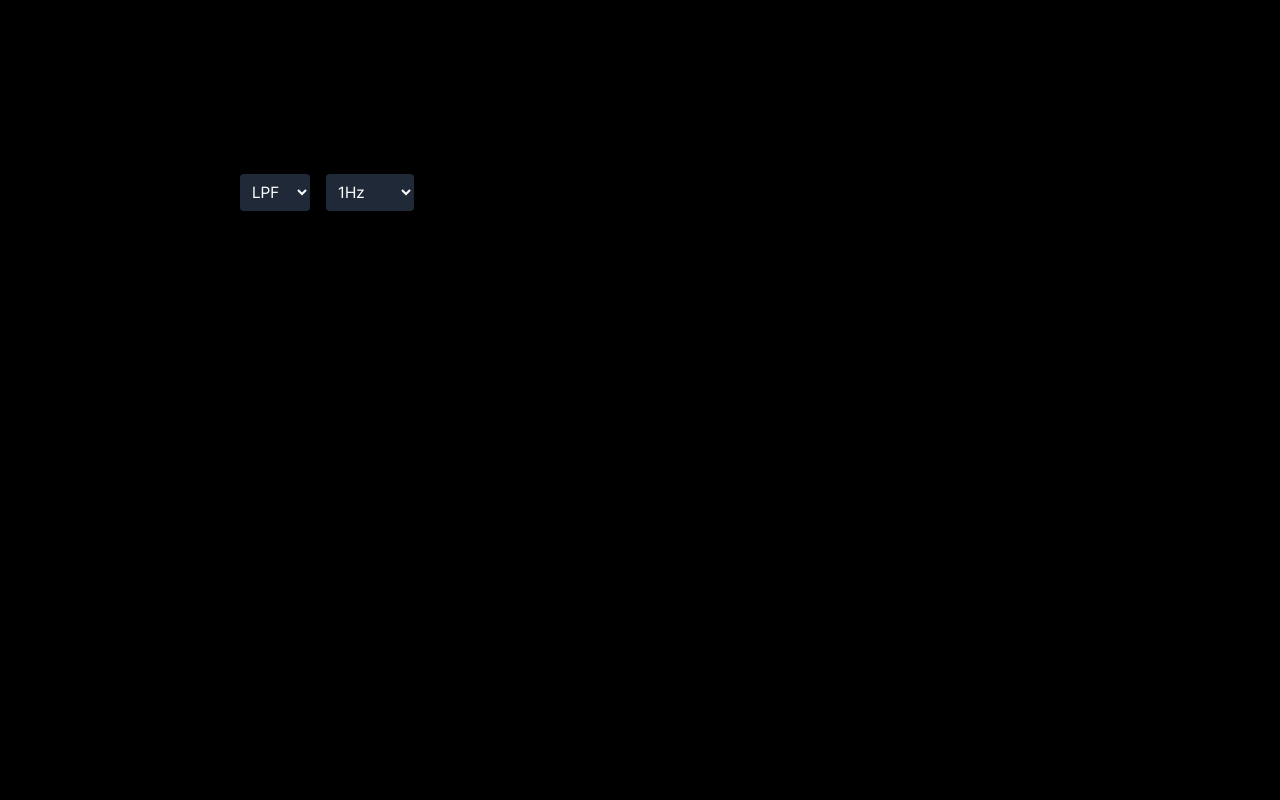
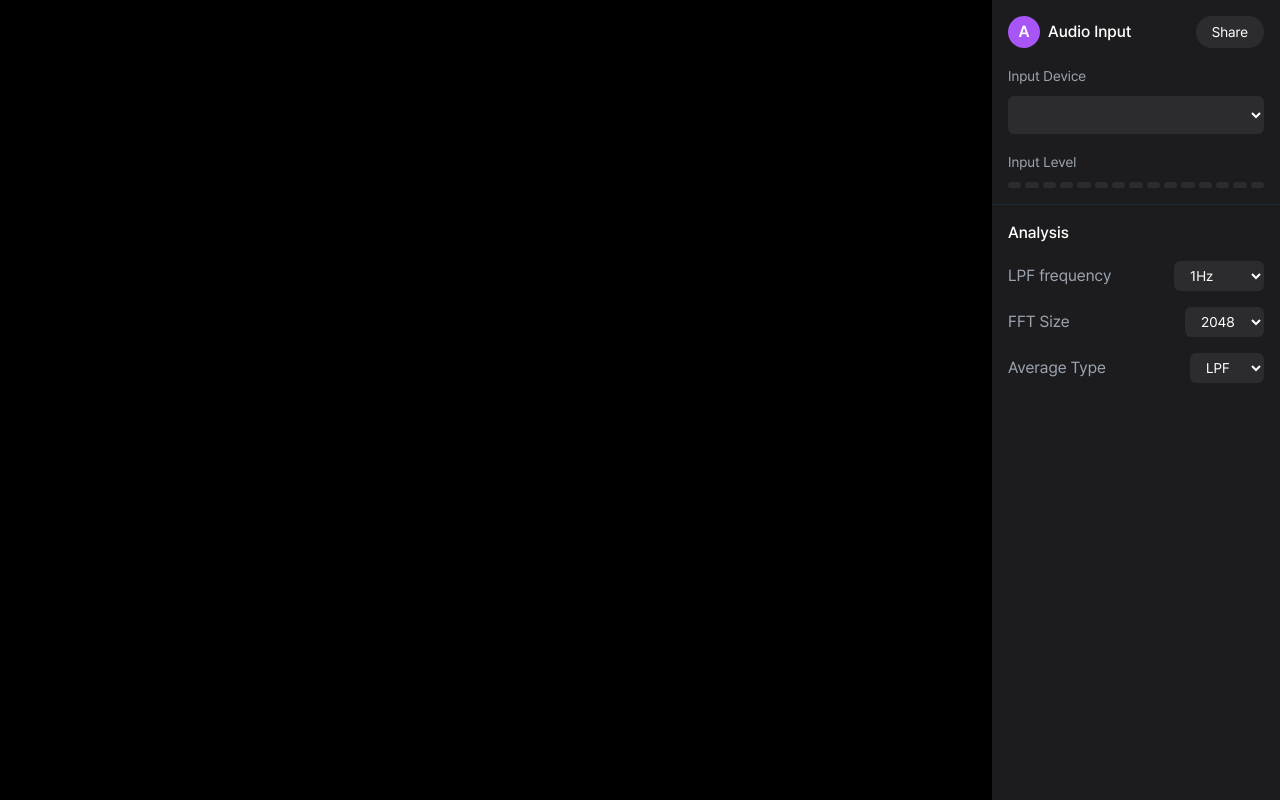
Before and after one commit to safethecode/soundscape, a Next.js app: page / in a window 1280 px wide. Built offline with nearby package versions, Linux system fonts and the light colour scheme; no server answers.

Commit message:
feat(components/AudioSidebar): 오른쪽 사이드바 추가

```diff
--- a/src/app/(main)/page.tsx
+++ b/src/app/(main)/page.tsx
@@ -1,9 +1,53 @@
+'use client'
+
+import { useState } from 'react'
 import AudioSpectrum from '@/components/AudioSpectrum'
+import AudioSidebar from '@/components/AudioSidebar'
+
+type LPFFrequency = 0.25 | 0.5 | 1
+type FFTSize = 1024 | 2048 | 4096
 
 export default function Main() {
+  const [audioContext, setAudioContext] = useState<AudioContext>()
+  const [source, setSource] = useState<MediaStreamAudioSourceNode>()
+  const [lpfFrequency, setLpfFrequency] = useState<LPFFrequency>(1)
+  const [fftSize, setFftSize] = useState<FFTSize>(2048)
+
+  const handleSourceChange = (stream: MediaStream) => {
+    if (!audioContext) {
+      const newContext = new AudioContext()
+      setAudioContext(newContext)
+      setSource(newContext.createMediaStreamSource(stream))
+    } else {
+      if (source) {
+        source.disconnect()
+      }
+      setSource(audioContext.createMediaStreamSource(stream))
+    }
+  }
+
   return (
-    <main className="flex min-h-screen items-center justify-center">
-      <AudioSpectrum />
+    <main className="flex min-h-screen">
+      <div className="flex-1">
+        {audioContext && source && (
+          <AudioSpectrum
+            audioContext={audioContext}
+            source={source}
+            onSourceChange={handleSourceChange}
+            lpfFrequency={lpfFrequency}
+            fftSize={fftSize}
+          />
+        )}
+      </div>
+      <AudioSidebar
+        audioContext={audioContext}
+        source={source}
+        onSourceChange={handleSourceChange}
+        lpfFrequency={lpfFrequency}
+        onLpfFrequencyChange={setLpfFrequency}
+        fftSize={fftSize}
+        onFftSizeChange={setFftSize}
+      />
     </main>
   )
 }
--- /dev/null
+++ b/src/components/AudioSidebar.tsx
@@ -0,0 +1,182 @@
+import { useEffect, useState } from 'react'
+
+type LPFFrequency = 0.25 | 0.5 | 1;
+type FFTSize = 1024 | 2048 | 4096;
+
+interface AudioSidebarProps {
+  audioContext: AudioContext | undefined;
+  source: MediaStreamAudioSourceNode | undefined;
+  onSourceChange: (stream: MediaStream) => void;
+  lpfFrequency: LPFFrequency;
+  onLpfFrequencyChange: (freq: LPFFrequency) => void;
+  fftSize: FFTSize;
+  onFftSizeChange: (size: FFTSize) => void;
+}
+
+export default function AudioSidebar({ audioContext, source, onSourceChange, lpfFrequency, onLpfFrequencyChange, fftSize, onFftSizeChange }: AudioSidebarProps) {
+  const [devices, setDevices] = useState<MediaDeviceInfo[]>([])
+  const [selectedDeviceId, setSelectedDeviceId] = useState<string>('')
+  const [volume, setVolume] = useState<number>(-Infinity)
+
+  useEffect(() => {
+    const initializeAudio = async () => {
+      try {
+        const devices = await navigator.mediaDevices.enumerateDevices()
+        const audioDevices = devices.filter(device => device.kind === 'audioinput')
+        setDevices(audioDevices)
+
+        if (audioDevices.length > 0 && !selectedDeviceId) {
+          const defaultDevice = audioDevices[0]
+          setSelectedDeviceId(defaultDevice.deviceId)
+
+          const stream = await navigator.mediaDevices.getUserMedia({
+            audio: { deviceId: { exact: defaultDevice.deviceId } }
+          })
+          onSourceChange(stream)
+        }
+      } catch (err) {
+        console.error('Error initializing audio:', err)
+      }
+    }
+
+    initializeAudio()
+  }, [])
+
+  useEffect(() => {
+    if (!audioContext || !source) return
+
+    const analyser = audioContext.createAnalyser()
+    analyser.minDecibels = -85
+    analyser.maxDecibels = -30
+    analyser.smoothingTimeConstant = 0.5
+
+    const dataArray = new Float32Array(analyser.frequencyBinCount)
+
+    let animationId: number
+
+    const updateVolume = () => {
+      analyser.getFloatTimeDomainData(dataArray)
+
+      let rms = 0
+      for (let i = 0; i < dataArray.length; i++) {
+        rms += dataArray[i] * dataArray[i]
+      }
+      rms = Math.sqrt(rms / dataArray.length)
+
+      const normalized = Math.max(0, Math.min(100, (20 * Math.log10(rms) + 85) / 55 * 100 * 0.7))
+      setVolume(normalized)
+
+      animationId = requestAnimationFrame(updateVolume)
+    }
+
+    source.connect(analyser)
+    updateVolume()
+
+    return () => {
+      cancelAnimationFrame(animationId)
+      analyser.disconnect()
+      source.disconnect()
+    }
+  }, [source, audioContext])
+
+  const handleDeviceChange = async (deviceId: string) => {
+    setSelectedDeviceId(deviceId)
+    try {
+      const stream = await navigator.mediaDevices.getUserMedia({
+        audio: { deviceId: { exact: deviceId } }
+      })
+      onSourceChange(stream)
+    } catch (err) {
+      console.error('Error changing audio source:', err)
+    }
+  }
+
+  return (
+    <div className="w-72 bg-[#1C1C1E] flex flex-col h-screen">
+      <div className="p-4 border-b border-gray-800">
+        <div className="flex items-center justify-between mb-4">
+          <div className="flex items-center gap-2">
+            <div className="w-8 h-8 rounded-full bg-purple-500 flex items-center justify-center">
+              <span className="text-white font-semibold">A</span>
+            </div>
+            <h2 className="text-white font-medium">Audio Input</h2>
+          </div>
+          <button className="px-4 py-1.5 bg-[#2C2C2E] text-white rounded-full text-sm">
+            Share
+          </button>
+        </div>
+        <div className="space-y-4">
+          <div className="space-y-2">
+            <label className="text-gray-400 text-sm">Input Device</label>
+            <select
+              value={selectedDeviceId}
+              onChange={(e) => handleDeviceChange(e.target.value)}
+              className="w-full bg-[#2C2C2E] text-white p-2.5 rounded-md text-sm border-none focus:ring-0"
+            >
+              {devices.map(device => (
+                <option key={device.deviceId} value={device.deviceId}>
+                  {device.label || `Audio Input ${device.deviceId.slice(0, 5)}`}
+                </option>
+              ))}
+            </select>
+          </div>
+          <div className="space-y-2">
+            <label className="text-gray-400 text-sm">Input Level</label>
+            <div className="flex gap-1">
+              {Array.from({ length: 15 }, (_, index) => {
+                const isActive = volume >= (index * 100 / 14);
+                return (
+                  <div
+                    key={index}
+                    className={`flex-1 h-1.5 rounded-full transition-all duration-100
+                      ${isActive ? 'bg-green-500' : 'bg-[#2C2C2E]'}`}
+                  />
+                );
+              })}
+            </div>
+          </div>
+        </div>
+      </div>
+      <div className="flex-1 p-4 space-y-4">
+        <div className="flex items-center justify-between">
+          <span className="text-white font-medium">Analysis</span>
+        </div>
+        <div className="space-y-4">
+          <div className='flex items-center justify-between'>
+            <span className="text-gray-400">LPF frequency</span>
+            <div className='flex items-center gap-2'>
+              <select
+                value={lpfFrequency}
+                onChange={(e) => onLpfFrequencyChange(Number(e.target.value) as LPFFrequency)}
+                className="bg-[#2C2C2E] text-white px-3 py-1.5 rounded-md text-sm"
+              >
+                <option value={0.25}>0.25Hz</option>
+                <option value={0.5}>0.5Hz</option>
+                <option value={1}>1Hz</option>
+              </select>
+            </div>
+          </div>
+          <div className="flex items-center justify-between">
+            <span className="text-gray-400">FFT Size</span>
+            <select
+              value={fftSize}
+              onChange={(e) => onFftSizeChange(Number(e.target.value) as FFTSize)}
+              className="bg-[#2C2C2E] text-white px-3 py-1.5 rounded-md text-sm"
+            >
+              <option value={1024}>1024</option>
+              <option value={2048}>2048</option>
+              <option value={4096}>4096</option>
+            </select>
+          </div>
+          <div className="flex items-center justify-between">
+            <span className="text-gray-400">Average Type</span>
+            <select className="bg-[#2C2C2E] text-white px-3 py-1.5 rounded-md text-sm">
+              <option>LPF</option>
+              <option>FIFO</option>
+            </select>
+          </div>
+        </div>
+      </div>
+    </div>
+  )
+}
--- a/src/components/AudioSpectrum.tsx
+++ b/src/components/AudioSpectrum.tsx
@@ -11,9 +11,14 @@ type LPFFrequency = 0.25 | 0.5 | 1
 interface AudioSpectrumProps {
   width?: number;
   height?: number;
+  audioContext: AudioContext;
+  source: MediaStreamAudioSourceNode;
+  onSourceChange: (stream: MediaStream) => void;
+  lpfFrequency: number;
+  fftSize: number;
 }
 
-export default function AudioSpectrum({ width = 800, height = 400 }: AudioSpectrumProps) {
+export default function AudioSpectrum({ width = 800, height = 400, audioContext, source, onSourceChange, lpfFrequency, fftSize }: AudioSpectrumProps) {
   const canvasRef = useRef<HTMLCanvasElement>(null)
   const audioContextRef = useRef<AudioContext>()
   const sourceRef = useRef<MediaStreamAudioSourceNode>()
@@ -22,7 +27,6 @@ export default function AudioSpectrum({ width = 800, height = 400 }: AudioSpectr
   const fifoFiltersRef = useRef<FIFOFilter[]>([])
 
   const [averageType, setAverageType] = useState<AverageType>('LPF')
-  const [lpfFrequency, setLpfFrequency] = useState<LPFFrequency>(1)
   const [fifoCount, setFifoCount] = useState<number>(4)
 
   const calculateAlpha = (frequency: number) => {
@@ -33,11 +37,10 @@ export default function AudioSpectrum({ width = 800, height = 400 }: AudioSpectr
   }
 
   useEffect(() => {
-    // LPF 주파수가 변경될 때마다 필터 재설정
-    lpfFiltersRef.current = Array(1024) // FFT size의 절반
+    lpfFiltersRef.current = Array(fftSize / 2)
       .fill(null)
       .map(() => new LowPassFilter(lpfFrequency))
-  }, [lpfFrequency])
+  }, [lpfFrequency, fftSize])
 
   const applyLPF = (currentData: Float32Array) => {
     if (lpfFiltersRef.current.length !== currentData.length) {
@@ -106,7 +109,7 @@ export default function AudioSpectrum({ width = 800, height = 400 }: AudioSpectr
         const stream = await navigator.mediaDevices.getUserMedia({ audio: true })
         const audioContext = new AudioContext()
         const source = audioContext.createMediaStreamSource(stream)
-        const scriptProcessor = audioContext.createScriptProcessor(2048, 1, 1)
+        const scriptProcessor = audioContext.createScriptProcessor(fftSize, 1, 1)
 
         scriptProcessor.onaudioprocess = processAudioData
         source.connect(scriptProcessor)
@@ -134,7 +137,7 @@ export default function AudioSpectrum({ width = 800, height = 400 }: AudioSpectr
         audioContextRef.current.close()
       }
     }
-  }, [averageType]) // averageType이 변경될 때마다 재초기화
+  }, [averageType, fftSize]) // averageType이 변경될 때마다 재초기화
 
   useEffect(() => {
     fifoFiltersRef.current.forEach(filter => {
```
Also changed, not shown: 1 other file (tests, documents, lock files or other folders).
